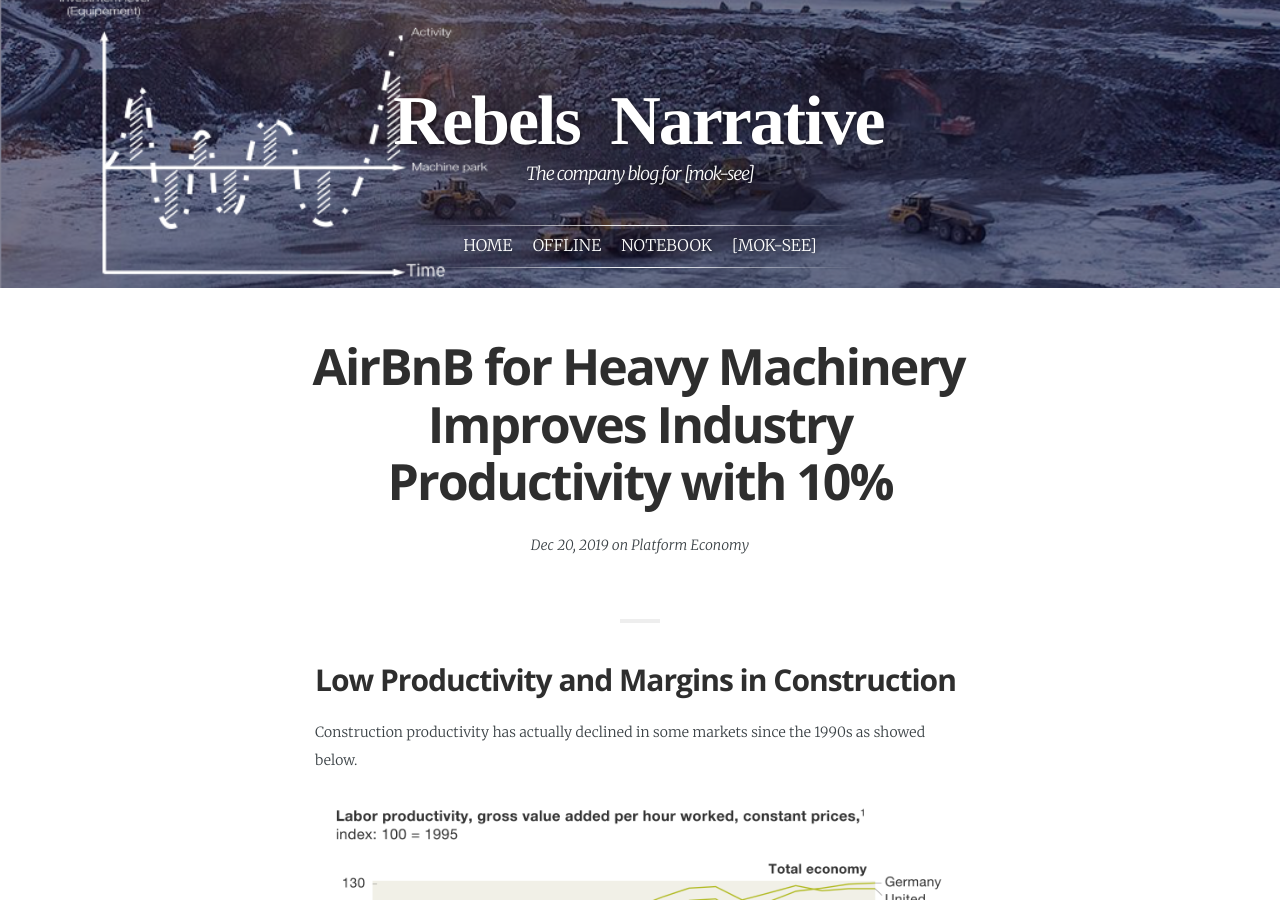
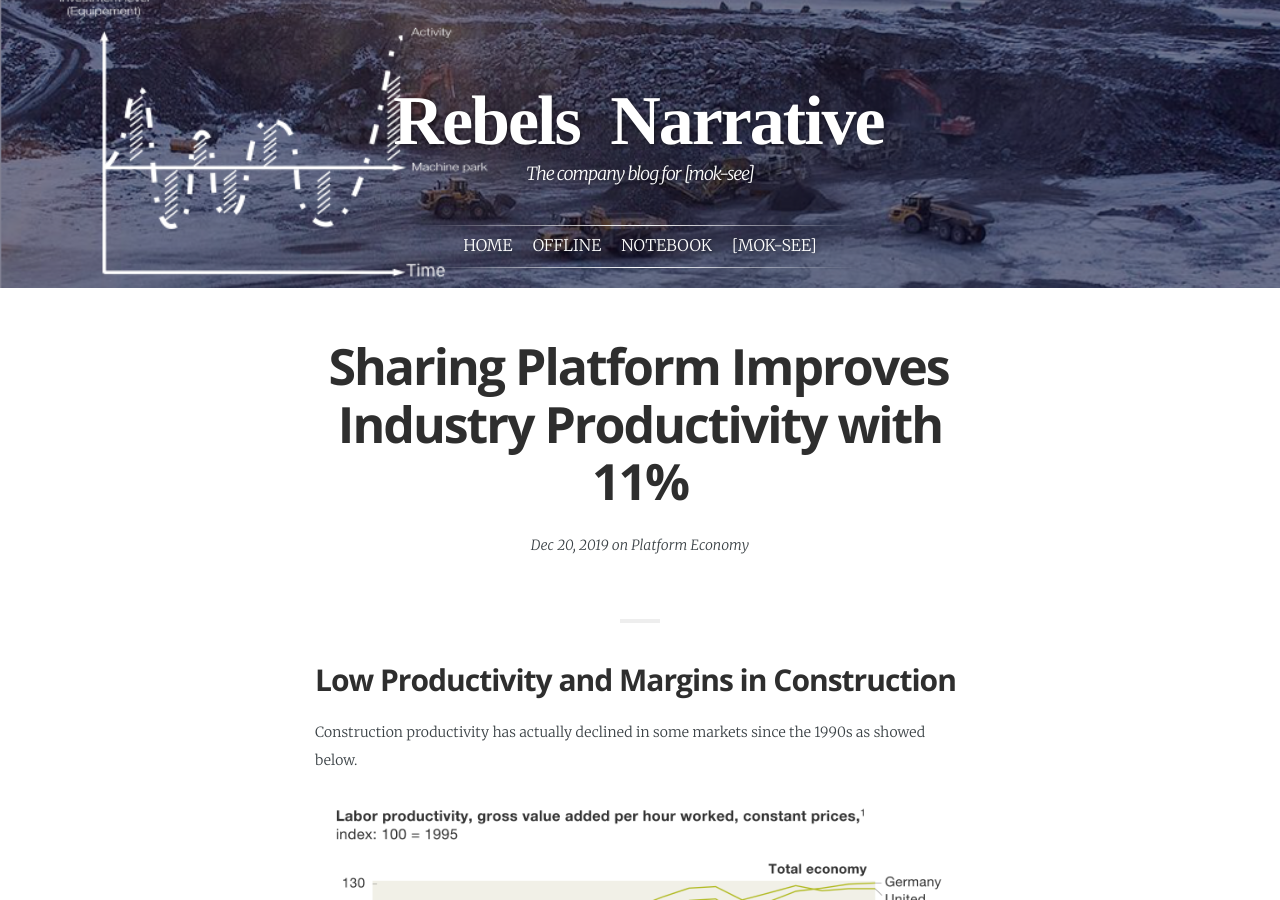
Before and after one commit to mok-see/mok-see.github.io, a Jekyll site: the page built from _posts/2019-12-20-Utilization.md, in a window 1280 px wide and 900 px high. Built offline with Jekyll 4.4.1, drawn with Linux system fonts in a browser that asks for light colours; some web fonts are replaced.

Commit message:
edited title

```diff
--- a/_posts/2019-12-20-Utilization.md
+++ b/_posts/2019-12-20-Utilization.md
@@ -1,6 +1,6 @@
 ---
 layout:            post
-title:             "AirBnB for Heavy Machinery Improves Industry Productivity with 10%"
+title:             "Sharing Platform Improves Industry Productivity with 11%"
 menutitle:         "AirBnB for Heavy Machinery"
 date:              2019-12-20 18:25:00 +0300
 tags:              "Platform Economy"
```
